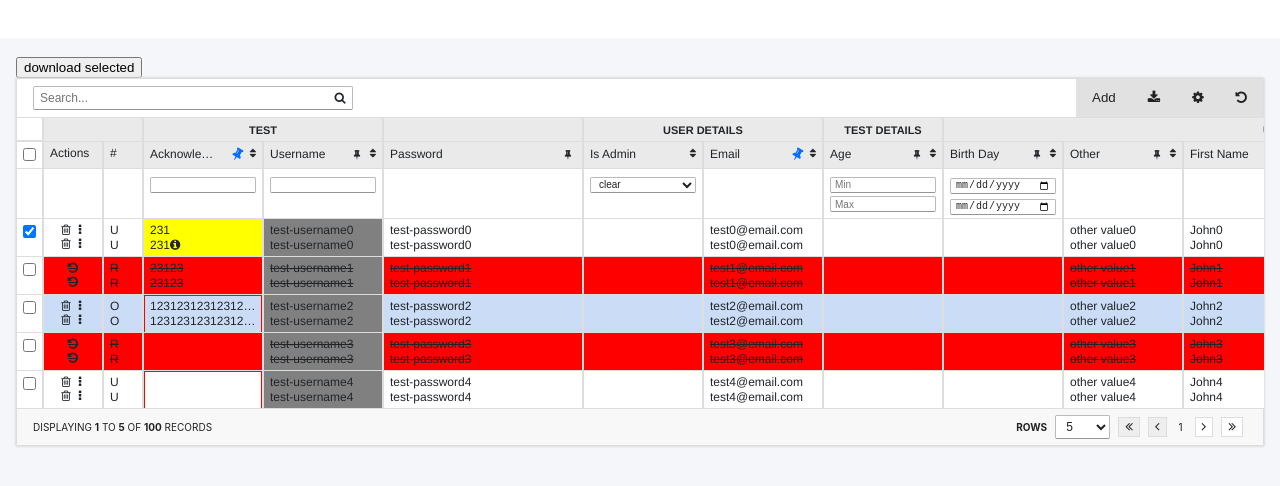
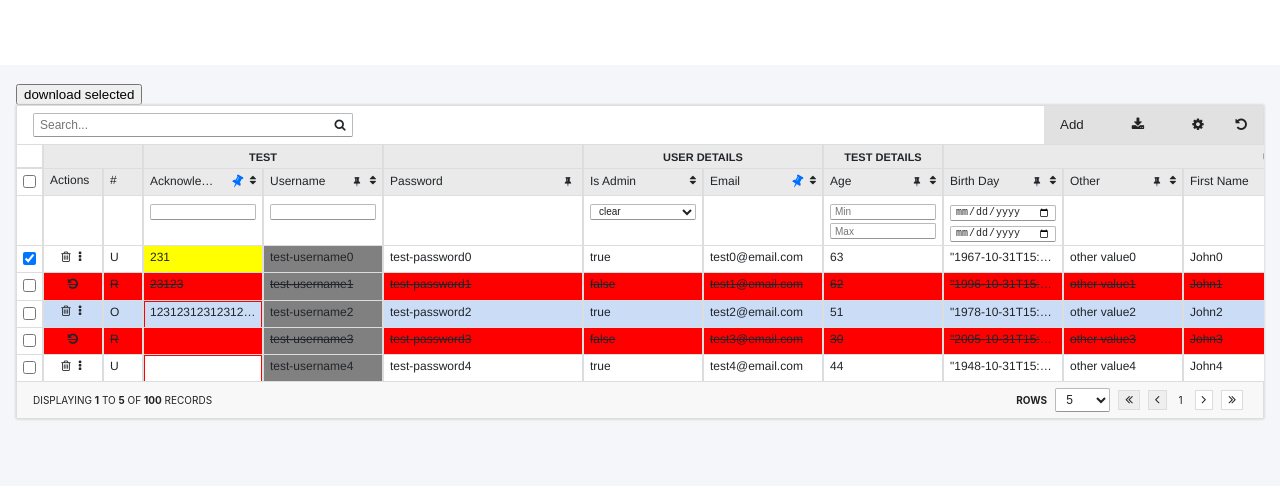
Before and after one commit to kingaguirre/react-data-table, a React (Vite) app: page / in a window 1280 px wide. Shown: the top 486 px of the page. Built offline with nearby package versions, Linux system fonts and the light colour scheme.

Commit message:
feat: update code

```diff
--- a/package.json
+++ b/package.json
@@ -14,7 +14,8 @@
   "dependencies": {
     "@tippyjs/react": "^4.2.6",
     "ajv": "^8.12.0",
-    "font-awesome": "^4.7.0"
+    "font-awesome": "^4.7.0",
+    "xlsx": "^0.18.5"
   },
   "devDependencies": {
     "@babel/core": "^7.22.10",
--- a/src/DataTable/components/ActionsColumn/index.tsx
+++ b/src/DataTable/components/ActionsColumn/index.tsx
@@ -31,6 +31,7 @@ export const ActionsColumn: React.FC<IProps> = (props: IProps) => {
   };
 
   const toggleDropdown = () => {
+    console.log(123)
     if (!showDropdown) {
       const position = updateDropdownPosition();
       setPosition(position);
--- a/src/DataTable/components/MainHeader/index.tsx
+++ b/src/DataTable/components/MainHeader/index.tsx
@@ -1,5 +1,5 @@
 import React, { useContext, useRef, useEffect, useState, useCallback, ChangeEvent } from "react";
-import { exportToCsv, exportToExcel, setColumnSettings, isStringExist, setDeepValue } from "../../utils";
+import { exportToCsv, setColumnSettings, isStringExist, setDeepValue, downloadExcel } from "../../utils";
 import { SET_COLUMNS, SET_SEARCH, SET_ADVANCE_FILTER_VALUES} from "../../context/actions";
 import { DataTableContext } from "../../index";
 import { Actions } from "../../interfaces";
@@ -10,14 +10,14 @@ export const MainHeader = () => {
   const {
     filterAll,
     downloadCSV,
-    visibleRows,
+    fetchConfig,
     columnSettings,
     filterSettings,
     customRowSettings,
     actions,
     onAddRow,
     rowKey,
-    state: { columns, search, selectedRows, tableWidth },
+    state: { columns, search, selectedRows, tableWidth, fetchedData, localData },
     setState,
     onColumnSettingsChange,
     onResetClick,
@@ -28,8 +28,10 @@ export const MainHeader = () => {
   const toggleButtonRef: any = useRef<any>(null);
   const isAddEnabled = isStringExist(actions, Actions.ADD);
   const isAddDisabled = editingCells?.some(i => i?.isNew === true);
+  const dataSource = fetchConfig ? fetchedData.data : localData;
 
   const [isDropdownOpen, setDropdownOpen] = useState(false);
+  const [showDownload, setShowDownload] = useState(false);
   const [showFilter, setShowFilter] = useState(false);
 
   useEffect(() => {
@@ -110,12 +112,21 @@ export const MainHeader = () => {
       <SC.ControlsWrapper>
         {isAddEnabled && <button disabled={isAddDisabled} onClick={handleOnAddRow}>Add</button>}
         {!!downloadCSV && (
-          <button onClick={() => {
-            exportToCsv('data.csv', selectedRows > 0 ? selectedRows : visibleRows, columns);
-            exportToExcel('data', selectedRows > 0 ? selectedRows : visibleRows, columns);
-          }}>
-            <i className="fa fa-download"/>
-          </button>
+          <SC.DownloadWrapper>
+            <button onClick={() => setShowDownload(!showDownload)}>
+              <i className="fa fa-download"/>
+            </button>
+            {showDownload && (
+              <SC.DownloadDropdown>
+                <span onClick={() => {
+                  downloadExcel(columns, dataSource);
+                }}>Download All</span>
+                <span onClick={() => {
+                  downloadExcel(columns, selectedRows);
+                }}>Download selected</span>
+              </SC.DownloadDropdown>
+            )}
+          </SC.DownloadWrapper>
         )}
         <button ref={toggleButtonRef} onClick={() => setDropdownOpen(prev => !prev)}>
           <i className="fa fa-gear"/>
--- a/src/DataTable/components/MainHeader/styled.tsx
+++ b/src/DataTable/components/MainHeader/styled.tsx
@@ -36,6 +36,34 @@ export const SearchWrapper = styled.div`
   }
 `;
 
+
+export const DownloadWrapper = styled.div`
+  position: relative;
+`;
+
+export const DownloadDropdown = styled.div`
+  left: 0;
+  bottom: 0;
+  width: 135px!important;
+  transform: translateY(100%);
+  background-color: white!important;
+  position: absolute!important;
+  z-index: 120;
+  font-size: 12px;
+  padding: 0!important;
+  height: auto!important;
+  > span {
+    display: block;
+    cursor: pointer;
+    transition: all .3s ease;
+    color: #111;
+    padding: 5px 12px;
+    &:hover {
+      background-color: #e1e1e1;
+    }
+  }
+`;
+
 export const ControlsWrapper = styled.div`
   background-color: #e1e1e1;
   display: flex;
@@ -44,7 +72,9 @@ export const ControlsWrapper = styled.div`
   margin: -6px -16px -6px 0;
   height: 38px;
   align-items: stretch;
+  > ${DownloadWrapper} > *,
   > * {
+    height: 100%;
     background-color: #e1e1e1;
     padding: 0 16px;
     color: #222;
--- a/src/DataTable/components/Rows/index.tsx
+++ b/src/DataTable/components/Rows/index.tsx
@@ -18,6 +18,8 @@ import { CollapsibleRowColumn } from "../CollapsibleRowColumn";
 import * as SC from "./styled";
 import { Actions } from "../../interfaces";
 import Ajv from "ajv";
+import Tippy from '@tippyjs/react';
+import 'tippy.js/dist/tippy.css'; // optional
 
 export const Rows = () => {
   const {
@@ -64,6 +66,7 @@ export const Rows = () => {
     if (cell) {
       const { value } = cell;
       const currentRow = dataSource[rowIndex];
+      const saveDataSourceCurrentRow = savedDataSourceRef?.current?.find(i => getDeepValue(i, rowKey) === getDeepValue(currentRow, rowKey));
       const columnKey = columns[columnIndex].column;
       const columnSchema = columns[columnIndex]?.actionConfig?.schema;
       let isValid = true;
@@ -75,12 +78,19 @@ export const Rows = () => {
         }
 
         if (isValid) {
-          let newData = setDeepValue(currentRow, columnKey, value);
-          if (!checkIsNewRow(currentRow)) {
-            newData = setDeepValue(setDeepValue(currentRow, columnKey, value), "intentAction", "U");
-          }
+          let newData = {
+            ...saveDataSourceCurrentRow,
+            ...(!checkIsNewRow(saveDataSourceCurrentRow) ? {intentAction: "U"} : {}),
+            [columnKey]: {
+              previous: {
+                value: getValue(saveDataSourceCurrentRow?.[columnKey])
+              },
+              isChanged: true,
+              value
+            }
+          };
+
           // Update the data for the current cell
-          // const newData = setDeepValue(setDeepValue(currentRow, columnKey, value), "intentAction", "U");
           const updatedRows = dataSource.map((item, i) => rowIndex === i ? newData : item);
 
           // Update logic based on whether it's local data or fetched data
@@ -121,7 +131,7 @@ export const Rows = () => {
         ));
       }
     }
-  }, [editingCells, dataSource, columns, onChange, fetchConfig, setState, fetchedData, ajv]);
+  }, [editingCells, dataSource, columns, onChange, fetchConfig, setState, fetchedData, ajv, savedDataSourceRef]);
 
   useEffect(() => {
     // Reset refs whenever rows or columns change
@@ -160,9 +170,7 @@ export const Rows = () => {
       }
     });
 
-
     setAddedRow(findUpdatedIndex(savedDataSourceRef.current, dataSource));
-    savedDataSourceRef.current = dataSource;
 
     // Use setTimeout to reset addedRow after 2 seconds
     const timeoutId = setTimeout(() => {
@@ -222,9 +230,12 @@ export const Rows = () => {
     return false;
   };
 
-  const handleCellDoubleClick = useCallback((rowIndex, columnIndex, value) => {
+  const handleCellDoubleClick = useCallback((rowIndex, columnIndex, val) => {
     const columnEditable = columns[columnIndex].actionConfig;
     const isColumnNew = editingCells.find(i => i.rowIndex === rowIndex && i.columnIndex === columnIndex)?.isNew;
+    const _val = getValue(val);
+    const value = _val !== "null" ? _val : "";
+
     if (checkEditability(columnEditable, isEditable, isColumnNew)) {
       setEditingCells(prev => {
         const isExist = prev?.find(i => rowIndex === i.rowIndex && columnIndex === i.columnIndex);
@@ -292,6 +303,27 @@ export const Rows = () => {
     (row) => handleRowDoubleClick(row),
   );
 
+  const handleColumnSingleClick = useCallback((props: any) => {
+    const { event, col, rowIndex, editingCell, isNotEditable } = props;
+    if (editingCell) {
+      event.stopPropagation();
+    }
+    if (col.selectable !== false && !isNotEditable) {
+      setSelectedColumn({rowIndex, column: col.column})
+    }
+  }, []);
+
+  const handleColumnDoubleClick = useCallback((props: any) => {
+    const { rowIndex, colIndex, cellValue } = props;
+
+    handleCellDoubleClick(rowIndex, colIndex, cellValue)
+  }, []);
+
+  const handleColumnClick = useDoubleClick(
+    (props) => handleColumnSingleClick(props),
+    (props) => handleColumnDoubleClick(props),
+  );
+
   const toggleRowCollapse = useCallback((id: string) => {
     setCollapsedRows(prev => prev.includes(id) ? prev.filter(rowId => rowId !== id) : [...prev, id]);
   }, [collapsibleRowHeight]);
@@ -335,32 +367,41 @@ export const Rows = () => {
     return <SC.LoadingPanel>No data available.</SC.LoadingPanel>;
   }
 
-  const OverflowCheck = ({ text }) => {
+  const CellContent = ({ children, col }) => {
     const elementRef: any = useRef(null);
     const [isOverflowing, setIsOverflowing] = useState(false);
 
-    useEffect(() => {
+    const checkOverflow = () => {
       const element = elementRef.current;
-
       if (element) {
         setIsOverflowing(element.scrollWidth > element.clientWidth);
       }
-    }, [text]);
+    };
 
-    return (
-      <div
+    useEffect(() => {
+      checkOverflow();
+      window.addEventListener('resize', checkOverflow);
+      return () => {
+        window.removeEventListener('resize', checkOverflow);
+      };
+    }, [children]);
+
+    const content = (
+    // return (
+      <SC.CellContent
         ref={elementRef}
-        style={{
-          overflow: 'hidden',
-          textOverflow: 'ellipsis',
-          whiteSpace: 'nowrap',
-          maxWidth: '100%', // Adjust as needed
-        }}
-        title={isOverflowing ? text : undefined}
+        className="cell-content"
+        isCustomColumn={!!col.columnCustomRenderer}
+        style={{ maxWidth: col.width }}
       >
-        {text}
-      </div>
-    );
+        {children}
+      </SC.CellContent>
+    )
+    return isOverflowing ? (
+      <Tippy content={children} placement="bottom">
+        {content}
+      </Tippy>
+    ) : content
   }
 
   return (
@@ -410,10 +451,6 @@ export const Rows = () => {
                 let _isColumnValid = true;
                 let _hasOldValue = "";
 
-                if (search) {
-                  cellContent = highlightText(cellContent, search);
-                }
-
                 const editingCell = editingCells.find(cell =>
                   cell.rowIndex === rowIndex && cell.columnIndex === colIndex
                 );
@@ -460,7 +497,7 @@ export const Rows = () => {
                           onChange={handleCellChange(rowIndex, colIndex)}
                           onBlur={() => handleDoEdit(rowIndex, colIndex)}
                           onKeyDown={handleKeyDown(rowIndex, colIndex)}
-                          // autoFocus
+                          autoFocus
                           className={isInvalid ? "invalid" : ""}
                         />
                         {isInvalid && <span>{error}</span>}
@@ -473,7 +510,7 @@ export const Rows = () => {
                     cellContent = col.columnCustomRenderer(cellValue, row, rowIndex);
                     _isColumnValid = false;
                   } else {
-                    if (typeof cellValue === "object" && cellValue !== null) {
+                    if ((typeof cellValue === "object" && cellValue !== null) || typeof cellValue === "number") {
                       cellContent = JSON.stringify(cellValue)
                     } else {
                       cellContent = cellValue !== "null" ? cellValue : "";
@@ -481,10 +518,14 @@ export const Rows = () => {
                     cellContent = getValue(cellContent);
                     _isColumnValid = !isColumnValid(columns, colIndex, cellContent);
                     _hasOldValue = getDeepValue(row, `${col.column.replace('.value', '')}.previous.value`, true);
+
+                    if (search) {
+                      cellContent = highlightText(cellContent, search);
+                    }
                   }
                 }
 
-                return (
+                const TableCell = (
                   <SC.TableCell
                     key={colIndex}
                     ref={ref}
@@ -498,30 +539,22 @@ export const Rows = () => {
                         backgroundColor: _hasOldValue ? "yellow" : "white"
                       } : customRowStyle)
                     }}
-                    onDoubleClick={() => handleCellDoubleClick(rowIndex, colIndex, cellValue)}
+                    {...(!isNotEditable ?  {
+                      onClick: (event) => handleColumnClick({event, col, rowIndex, colIndex, cellValue, editingCell, isNotEditable})
+                    } : {})}
                     className={`${isSelectedColumn ? 'selected' : ''} ${isNotEditable ? 'is-not-editable' : ''} ${col?.class}`}
-                    onClick={(e) => {
-                      if (editingCell) {
-                        e.stopPropagation();
-                      }
-                      if (col.selectable !== false && !isNotEditable) {
-                        setSelectedColumn({rowIndex, column: col.column})
-                      }
-                    }}
                   >
-                    <SC.CellContent
-                      className="cell-content"
-                      isCustomColumn={!!col.columnCustomRenderer}
-                      style={{ maxWidth: col.width }}
-                    >
-                      <OverflowCheck text={cellContent}/>
-                      {cellContent}{_hasOldValue && <i title={_hasOldValue} className="fa fa-info-circle"/>}
-                    </SC.CellContent>
+                    <CellContent col={col}>{cellContent}</CellContent>
                     <ColumnDragHighlighter index={colIndex} />
                     <SC.ResizeHandle onMouseDown={onMouseDown(colIndex)} />
                     {_isColumnValid && <SC.InvalidBorder/>}
                   </SC.TableCell>
                 );
+
+                return _hasOldValue ? (
+                  <Tippy content={_hasOldValue}>
+                    {TableCell}
+                  </Tippy>) : TableCell;
               })}
             </SC.TableRow>
             {isRowCollapsed && collapsibleRowRender && (
--- a/src/DataTable/interfaces.ts
+++ b/src/DataTable/interfaces.ts
@@ -45,6 +45,8 @@ export interface DataTableProps {
   selectable?: boolean;
   rowKey: string;
   tableHeight?: string;
+  tableMaxHeight?: string;
+  hideHeader?: boolean;
   collapsibleRowHeight?: string;
   fetchConfig?: FetchConfig;
   filterAll?: boolean;
--- a/src/DataTable/utils/index.tsx
+++ b/src/DataTable/utils/index.tsx
@@ -1,4 +1,5 @@
 import React from 'react';
+import * as XLSX from 'xlsx';
 import { Actions } from "../interfaces";
 import { ActionsColumn } from "../components/ActionsColumn";
 
@@ -134,47 +135,6 @@ export const exportToCsv = (filename: string, rows: any[], columns: any) => {
       document.body.removeChild(link);
     }
   }
-};
-
-export const exportToExcel = (filename: string, rows: any[], columns: any) => {
-  const xmlHeader = '<?xml version="1.0"?>';
-  const workbookHeader = '<workbook xmlns="urn:schemas-microsoft-com:office:spreadsheet">';
-  const workbookFooter = '</workbook>';
-  const worksheetHeader = '<worksheet><table>';
-  const worksheetFooter = '</table></worksheet>';
-
-  const createRow = (cells: string[]) => {
-    return `<row>${cells.map(cell => `<cell><data ss:Type="String">${cell}</data></cell>`).join('')}</row>`;
-  };
-
-  const headerRow = createRow(columns.filter(col => !col.hidden).map(col => col.title));
-
-  const dataRows = rows.map(row => {
-    return createRow(columns.filter(col => !col.hidden).map(col => {
-      const cellValue = col.columnCustomRenderer ? col.columnCustomRenderer(row[col.column], row) : getDeepValue(row, col.column);
-      return cellValue === null || cellValue === undefined ? '' : cellValue.toString();
-    }));
-  });
-
-  const xml = [
-    xmlHeader,
-    workbookHeader,
-    worksheetHeader,
-    headerRow,
-    ...dataRows,
-    worksheetFooter,
-    workbookFooter
-  ].join('');
-
-  const blob = new Blob([xml], { type: 'application/vnd.openxmlformats-officedocument.spreadsheetml.sheet' });
-  const url = URL.createObjectURL(blob);
-
-  const link = document.createElement('a');
-  link.href = url;
-  link.download = `${filename}.xls`; /** Excel 2003 format */
-  document.body.appendChild(link);
-  link.click();
-  document.body.removeChild(link);
 };
 
 export const getPinnedDetails = (col: any, pinnedWidth: number) => {
@@ -520,21 +480,83 @@ export const arrayToEmptyObject = (keys) => {
   return result;
 }
 
+const extractValueFromObject = (obj) => {
+  if ('value' in obj) {
+    return obj.value;
+  }
+  return null; // or handle the case when the object doesn't have a 'value' property
+};
+
 export const getValue = (input) => {
+  // Check if input is a string and try to parse it as JSON
   if (typeof input === 'string') {
     try {
       const parsedObject = JSON.parse(input);
-      if (typeof parsedObject === 'object' && parsedObject !== null && 'value' in parsedObject) {
-        return parsedObject.value;
-      }
+      return extractValueFromObject(parsedObject);
     } catch (error) {
       // Parsing failed, return the original string
       return input;
     }
+  } else if (typeof input === 'object' && input !== null) {
+    if (input instanceof Date) {
+      return input;
+    } else {
+      // Handle case when input is already an object
+      return extractValueFromObject(input);
+    }
+  } else if (typeof input === "number") {
+    return input;
   }
 
   return null; // or handle the case when the input doesn't match the expected format
 };
 
+/**
+ * Function to safely get a nested value from an object.
+ * @param {Object} obj - The object to query.
+ * @param {Array} path - The path array to the property to get.
+ */
+const getNestedValue = (obj, path) => {
+  return path.reduce((acc, key) => {
+    return (acc && acc[key] !== undefined) ? acc[key] : null;
+  }, obj);
+};
+
+/**
+ * Function to download Excel file.
+ * @param {Array} headers - Array of headers for the Excel file.
+ * @param {Array} rows - Array of row data for the Excel file.
+ * @param {String} fileName - Name of the file to be downloaded.
+ */
+export const downloadExcel = (headers, rows, fileName = "data") => {
+  // Filter out headers that are hidden or have a custom renderer
+  const filteredHeaders = headers.filter(header => !header.hidden && !header.columnCustomRenderer);
+
+  // Process rows to extract deep values
+  const processedRows = rows.map(row => {
+    let newRow = {};
+    filteredHeaders.forEach(header => {
+      const keys = header.column.split('.');
+      const value = getValue(getNestedValue(row, keys));
+
+      newRow[header.title] = value;
+    });
+    return newRow;
+  });
+
+  // Create a new workbook and add a worksheet
+  const wb = XLSX.utils.book_new();
+  const ws = XLSX.utils.json_to_sheet(processedRows, {
+    header: filteredHeaders.map(header => header.title),
+    skipHeader: false
+  });
+
+  // Append worksheet to workbook
+  XLSX.utils.book_append_sheet(wb, ws, 'Sheet1');
+
+  // Write workbook and download
+  XLSX.writeFile(wb, `${fileName}.xlsx`);
+};
+
 export * from "./useDragDropManager";
 export * from "./useResizeManager";
--- a/src/testComponents/DataTableTest.tsx
+++ b/src/testComponents/DataTableTest.tsx
@@ -43,7 +43,7 @@ const dataSource = Array(100).fill("").map((_, i) => ({
   ...((i === 0 || i === 1 || i === 2) ? {
     acknowledgementNumber: {
       value: i === 0 ? '231' : i === 2 ? '123123123123123112313131231231312' : '23123',
-      ...(i === 0 ? {
+      ...((i === 0 || i === 2) ? {
         isChanged: true,
         previous: { value: '2222' }
       } : {}),
```
Also changed, not shown: 2 other files (tests, documents, lock files or other folders).
